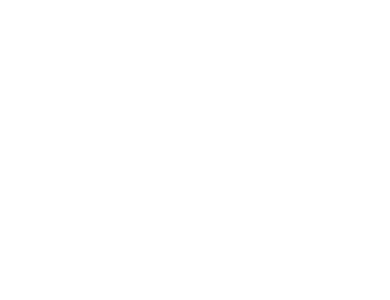
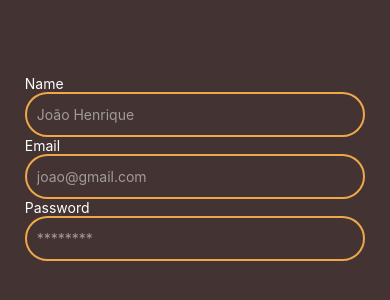
Before and after one commit to tassadit1996/podifyApp-front, a React Native app: screen / in a window 390 px wide. Shown: the part 254-554 px from the top of the page. Built offline with nearby package versions, Linux system fonts and the light colour scheme.

Commit message:
195 - Sign Up Screen

```diff
--- a/App.tsx
+++ b/App.tsx
@@ -1,11 +1,7 @@
-import {SafeAreaView, View, Text} from 'react-native';
-
+import SignUp from "@views/auth/SignUp";
 
 const App = () => {
-  return (
-    <SafeAreaView>
-    </SafeAreaView>
-  );
+  return <SignUp></SignUp>;
 };
 
 export default App;
--- a/src/components/Home.ts
+++ /dev/null
@@ -1 +0,0 @@
-import colors from "@utils/colors";
--- a/src/utils/colors.ts
+++ b/src/utils/colors.ts
@@ -1,10 +1,10 @@
 const PRIMARY = '#443333';
 const SECONDARY = '#EEA849';
 const CONTRAST = '#FFFFFF';
-const INACTIVE_CONTRAST = 'rgba(255, 255, 255, 0.';
+const INACTIVE_CONTRAST = 'rgba(255, 255, 255, 0.5)';
 const ERROR = '#FF5B14';
 const SUCCESS = '#3BEF1E';
-const OVERLAY = '#rgba(45, 35, 35, 0.5';
+const OVERLAY = 'rgba(45, 35, 35, 0.5)';
 
 const colors = {
   PRIMARY,
--- /dev/null
+++ b/src/views/auth/SignUp.tsx
@@ -0,0 +1,62 @@
+import colors from '@utils/colors';
+import {FC} from 'react';
+import {StyleSheet, View, TextInput, SafeAreaView, Text} from 'react-native';
+
+interface Props {}
+
+const SignUp: FC<Props> = props => {
+  return (
+    <SafeAreaView style={styles.container}>
+      <View style={styles.formContainer}>
+      <Text style={styles.label}>Name</Text>
+      <TextInput
+        placeholder="João Henrique"
+        placeholderTextColor={colors.INACTIVE_CONTRAST}
+        style={styles.input}
+      />
+
+      <Text style={styles.label}>Email</Text>
+      <TextInput
+        placeholder="joao@gmail.com"
+        placeholderTextColor={colors.INACTIVE_CONTRAST}
+        style={styles.input}
+      />
+
+      <Text style={styles.label}>Password</Text>
+      <TextInput
+        placeholder="********"
+        placeholderTextColor={colors.INACTIVE_CONTRAST}
+        style={styles.input}
+      />
+      </View>
+    </SafeAreaView>
+  );
+};
+
+const styles = StyleSheet.create({
+  container: {
+    flex: 1,
+    backgroundColor: colors.PRIMARY,
+    alignItems: 'center',
+    justifyContent: 'center',
+    paddingHorizontal: 15,
+  },
+
+  input: {
+    borderWidth: 2,
+    borderColor: colors.SECONDARY,
+    height: 45,
+    borderRadius: 25,
+    color: colors.CONTRAST,
+    padding: 10,
+  },
+  label:{
+    color: colors.CONTRAST
+  },
+  formContainer:{
+    width: '95%',
+    paddingHorizontal: 15,
+  }
+});
+
+export default SignUp;
```
Also changed, not shown: 1 other file (tests, documents, lock files or other folders).
